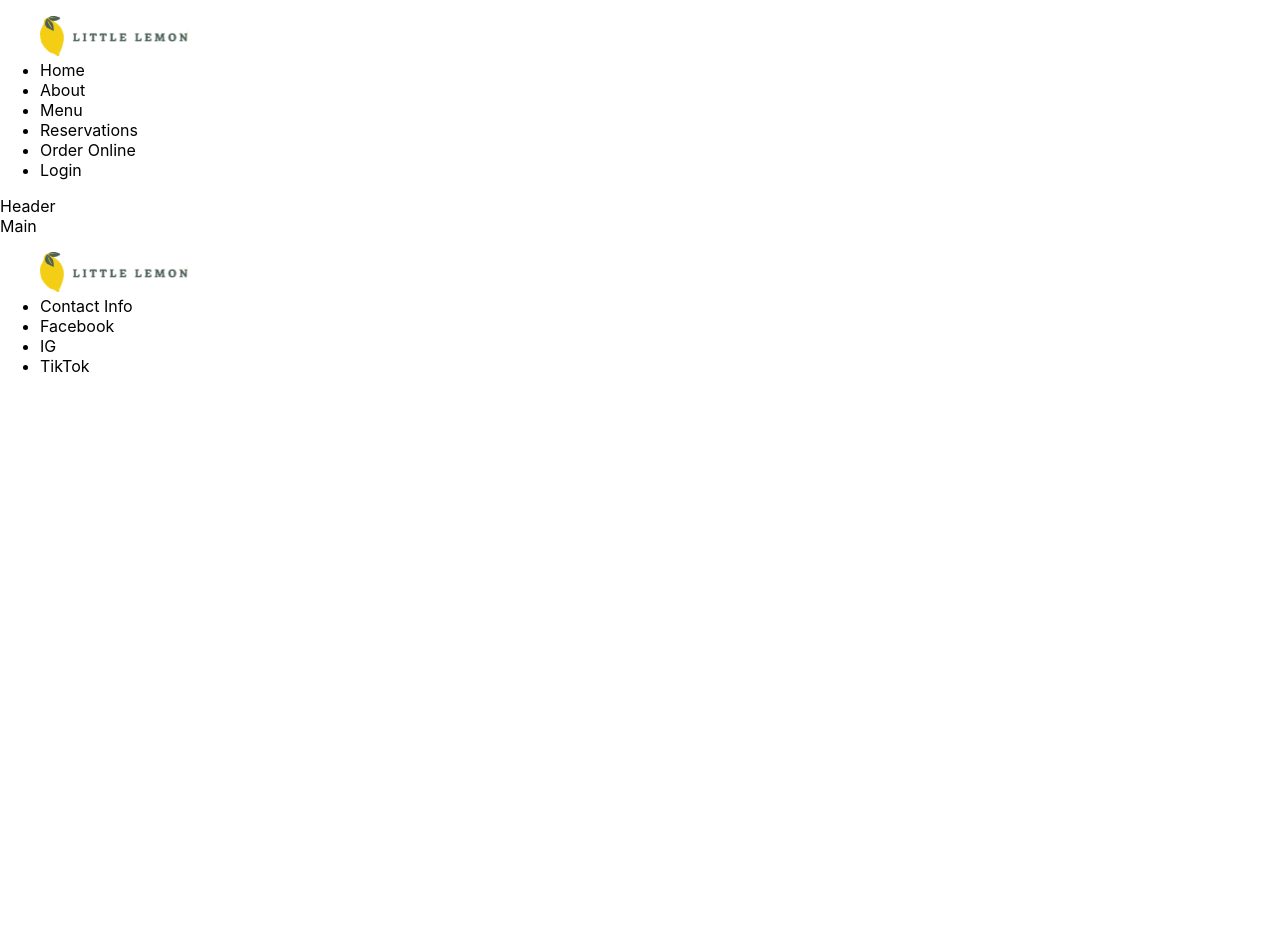
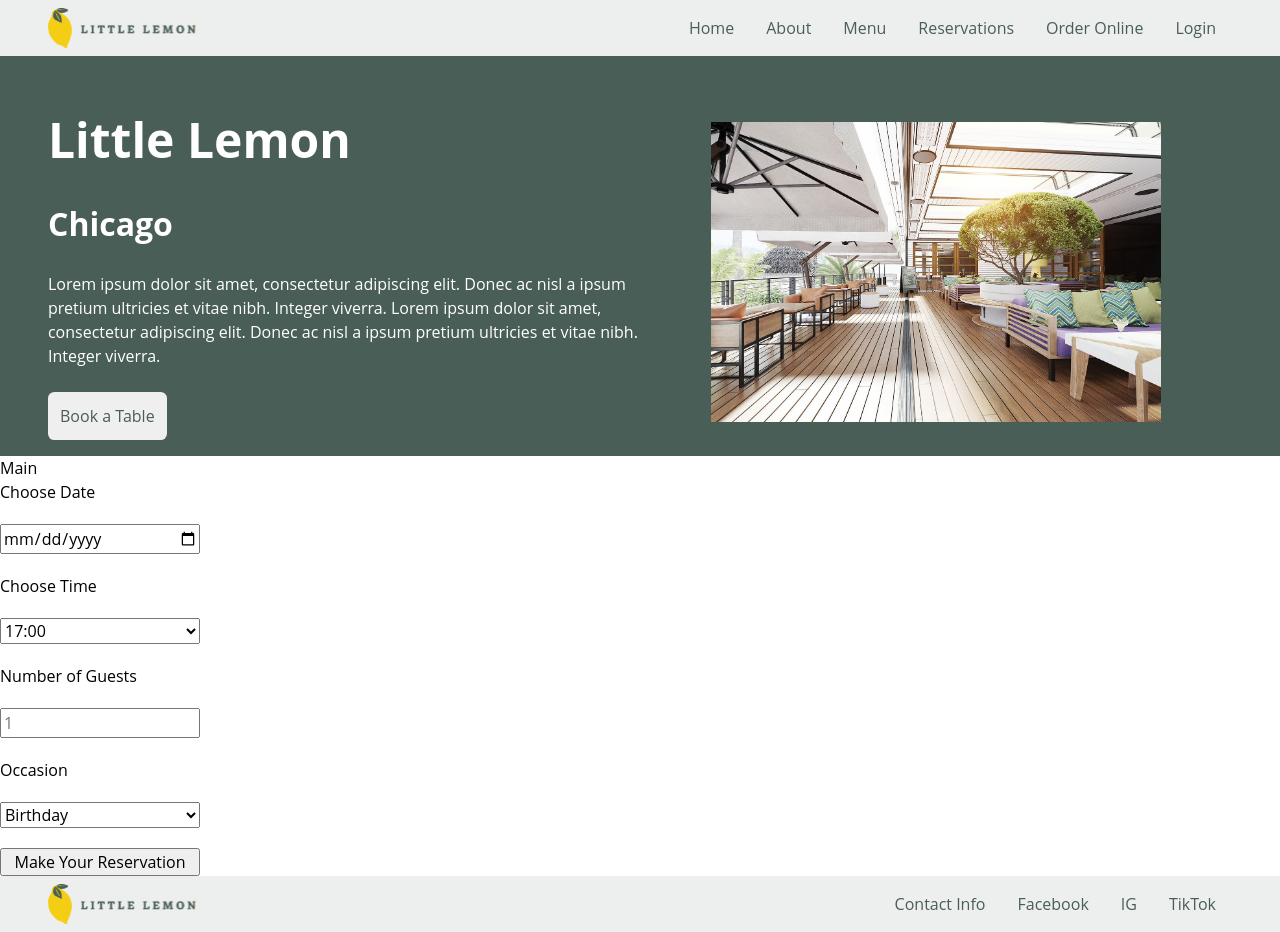
Before and after one commit to slandath/littleLemon, a React (Create React App) app: page / in a window 1280 px wide. Before the commit the page ends 800 px from the top, so only its background shows below. Built offline with nearby package versions, Linux system fonts and the light colour scheme.

Commit message:
header footer onChange
making progress

I'm tired

```diff
--- a/public/index.html
+++ b/public/index.html
@@ -4,6 +4,8 @@
 <head>
   <meta charset="utf-8" />
   <link rel="icon" href="%PUBLIC_URL%/favicon.ico" />
+  <link rel="preconnect" href="https://fonts.googleapis.com">
+  <link rel="preconnect" href="https://fonts.gstatic.com" crossorigin>
   <meta name="viewport" content="width=device-width, initial-scale=1" />
   <meta name="theme-color" content="#000000" />
   <meta name="description" content="Meta FE Developer Capstone Project - Little Lemon" />
@@ -30,6 +32,7 @@
 
 <body>
   <noscript>You need to enable JavaScript to run this app.</noscript>
+  <script src="https://raw.githubusercontent.com/Meta-Front-End-Developer-PC/capstone/master/api.js"></script>
   <div id="root"></div>
   <!--
       This HTML file is a template.
--- a/src/App.css
+++ b/src/App.css
@@ -1,3 +1,78 @@
+/* Box sizing rules */
+*,
+*::before,
+*::after {
+  box-sizing: border-box;
+}
+
+/* Remove default margin */
+body,
+h1,
+h2,
+h3,
+h4,
+p,
+figure,
+blockquote,
+dl,
+dd {
+  margin: 0;
+}
+
+/* Remove list styles on ul, ol elements with a list role, which suggests default styling will be removed */
+ul[role="list"],
+ol[role="list"] {
+  list-style: none;
+}
+
+/* Set core root defaults */
+html:focus-within {
+  scroll-behavior: smooth;
+}
+
+/* Set core body defaults */
+body {
+  min-height: 100vh;
+  text-rendering: optimizeSpeed;
+  line-height: 1.5;
+}
+
+/* A elements that don't have a class get default styles */
+a:not([class]) {
+  text-decoration-skip-ink: auto;
+}
+
+/* Make images easier to work with */
+img,
+picture {
+  max-width: 100%;
+  display: block;
+}
+
+/* Inherit fonts for inputs and buttons */
+input,
+button,
+textarea,
+select {
+  font: inherit;
+}
+
+/* Remove all animations, transitions and smooth scroll for people that prefer not to see them */
+@media (prefers-reduced-motion: reduce) {
+  html:focus-within {
+    scroll-behavior: auto;
+  }
+
+  *,
+  *::before,
+  *::after {
+    animation-duration: 0.01ms !important;
+    animation-iteration-count: 1 !important;
+    transition-duration: 0.01ms !important;
+    scroll-behavior: auto !important;
+  }
+}
+
 .App {
   text-align: center;
 }
@@ -36,3 +111,167 @@
     transform: rotate(360deg);
   }
 }
+
+* {
+  font-family: "Be Vietnam Pro", sans-serif;
+  font-family: "Inter Tight", sans-serif;
+  font-family: "Markazi Text", serif;
+  font-family: "Open Sans", sans-serif;
+}
+
+body {
+  margin: 0 auto;
+  max-width: 1440px;
+}
+
+.main-container {
+  min-height: 100vh;
+  min-height: 100dvh;
+  display: grid;
+  grid-template-rows: auto 1fr auto;
+}
+
+.navbar {
+  display: flex;
+  justify-content: space-between;
+  align-items: center;
+  background-color: #edefee;
+  padding-left: 3rem;
+  padding-right: 3rem;
+}
+
+.navbar-links ul {
+  margin: 0;
+  padding: 0;
+  display: flex;
+}
+
+.navbar-links li {
+  list-style: none;
+}
+
+.navbar-links li a {
+  text-decoration: none;
+  padding: 1rem;
+  display: block;
+  color: #495e57;
+}
+
+.navbar-links li:hover {
+  background-color: #f4ce14;
+}
+
+.toggle-button {
+  position: absolute;
+  top: 0.75rem;
+  right: 1rem;
+  display: none;
+  flex-direction: column;
+  justify-content: space-between;
+  width: 30px;
+  height: 21px;
+}
+
+.toggle-button .bar {
+  height: 3px;
+  width: 100%;
+  background-color: #495e57;
+  border-radius: 10px;
+}
+
+.resform {
+  display: grid;
+  max-width: 200px;
+  gap: 20px;
+}
+
+.footer {
+  display: flex;
+  justify-content: space-between;
+  align-items: center;
+  background-color: #edefee;
+  padding-left: 3rem;
+  padding-right: 3rem;
+  flex-shrink: 0;
+  bottom: 0;
+  position: static;
+}
+.footer-links ul {
+  margin: 0;
+  padding: 0;
+  display: flex;
+}
+.footer-links li {
+  list-style: none;
+}
+
+.footer-links li a {
+  text-decoration: none;
+  padding: 1rem;
+  display: block;
+  color: #495e57;
+}
+
+@media (max-width: 400px) {
+  .toggle-button {
+    display: flex;
+  }
+  .navbar-links {
+    width: 100%;
+    display: none;
+  }
+  .navbar {
+    flex-direction: column;
+    align-items: flex-start;
+  }
+  .navbar-links ul {
+    flex-direction: column;
+    width: 100%;
+  }
+  .navbar-links li {
+    text-align: center;
+  }
+  .navbar-links a {
+    padding: 0.5rem 1rem;
+  }
+  .navbar-links.active {
+    display: flex;
+  }
+}
+.header-container {
+  background-color: #495e57;
+  color: white;
+  display: grid;
+  grid-template-columns: 1fr 1fr;
+  height: 400px;
+  padding: 3rem;
+}
+
+.hero-container {
+  margin: auto;
+}
+
+.hero-container h2 {
+  font-size: 48px;
+}
+
+.hero-container h3 {
+  font-size: 32px;
+}
+
+.header-image-container {
+  margin: auto;
+}
+.header-image-container img {
+  max-height: 300px;
+}
+.hero-container button {
+  padding: 0.75rem;
+  border-radius: 0.4rem;
+  border: 1px black;
+  color: #495e57;
+}
+.hero-container button:hover {
+  cursor: pointer;
+  background-color: #ee9972;
+}
--- a/src/App.js
+++ b/src/App.js
@@ -1,16 +1,20 @@
 import "./App.css";
 import Nav from "./Components/Nav";
-import Header from "./Components/Header";
-import Main from "./Components/Main";
+import Hero from "./Components/Header";
+import Highlights from "./Components/Main";
 import Footer from "./Components/Footer";
+import BookingPage from "./Components/BookingPage";
 
 function App() {
   return (
     <>
-      <Nav />
-      <Header />
-      <Main />
-      <Footer />
+      <div className="main-container">
+        <Nav />
+        <Hero />
+        <Highlights />
+        <BookingPage />
+        <Footer />
+      </div>
     </>
   );
 }
--- /dev/null
+++ b/src/Components/BookingForm.js
@@ -0,0 +1,55 @@
+import { useRef } from "react";
+
+const BookingForm = () => {
+  const restimeRef = useRef("");
+  const resdateRef = useRef("");
+  const resguestRef = useRef("");
+  const resoccasionRef = useRef("");
+
+  const availableTimes = ["17:00", "18:00", "19:00", "20:00", "21:00", "22:00"];
+  const occasions = ["Birthday", "Anniversary", "Other"];
+
+  function formHandler(e) {
+    e.prevent.default();
+    alert("Booked!");
+  }
+
+  return (
+    <>
+      <form className="resform" onSubmit={formHandler}>
+        <label htmlFor="res-date">Choose Date</label>
+        <input
+          name="resdate"
+          type="date"
+          id="res-date"
+          ref={resdateRef}
+        ></input>
+        <label htmlFor="res-time">Choose Time</label>
+        <select id="res-time" ref={restimeRef} name="restime">
+          {availableTimes.map((time, index) => {
+            return <option key={index}>{time}</option>;
+          })}
+        </select>
+        <label htmlFor="guests">Number of Guests</label>
+        <input
+          name="resguest"
+          type="number"
+          placeholder="1"
+          min="1"
+          max="10"
+          id="guests"
+          ref={resguestRef}
+        ></input>
+        <label htmlFor="occasion">Occasion</label>
+        <select id="occasion" name="resoccasion" ref={resoccasionRef}>
+          {occasions.map((occasion, index) => {
+            return <option key={index}>{occasion}</option>;
+          })}
+        </select>
+        <input type="submit" value="Make Your Reservation"></input>
+      </form>
+    </>
+  );
+};
+
+export default BookingForm;
--- /dev/null
+++ b/src/Components/BookingPage.js
@@ -0,0 +1,8 @@
+import React from "react";
+import BookingForm from "./BookingForm";
+
+const BookingPage = () => {
+  return <BookingForm />;
+};
+
+export default BookingPage;
--- a/src/Components/Footer.js
+++ b/src/Components/Footer.js
@@ -3,14 +3,24 @@ import Logo from "./Logo.svg";
 
 const Footer = () => {
   return (
-    <footer>
-      <ul>
-        <img src={Logo} alt="logo"></img>
-        <li>Contact Info</li>
-        <li>Facebook</li>
-        <li>IG</li>
-        <li>TikTok</li>
-      </ul>
+    <footer className="footer">
+      <img src={Logo} alt="logo"></img>
+      <div className="footer-links">
+        <ul>
+          <li>
+            <a href="#">Contact Info</a>
+          </li>
+          <li>
+            <a href="#">Facebook</a>
+          </li>
+          <li>
+            <a href="#">IG</a>
+          </li>
+          <li>
+            <a href="#">TikTok</a>
+          </li>
+        </ul>
+      </div>
     </footer>
   );
 };
--- a/src/Components/Header.js
+++ b/src/Components/Header.js
@@ -1,7 +1,28 @@
 import React from "react";
+import restaurant from "../assets/restaurant.jpg";
 
-const Header = () => {
-  return <header>Header</header>;
+const Hero = () => {
+  return (
+    <header className="header-container">
+      <div className="hero-container">
+        <h2>Little Lemon</h2>
+        <br />
+        <h3>Chicago</h3>
+        <br />
+        <p>
+          Lorem ipsum dolor sit amet, consectetur adipiscing elit. Donec ac nisl
+          a ipsum pretium ultricies et vitae nibh. Integer viverra. Lorem ipsum
+          dolor sit amet, consectetur adipiscing elit. Donec ac nisl a ipsum
+          pretium ultricies et vitae nibh. Integer viverra.
+        </p>
+        <br />
+        <button>Book a Table</button>
+      </div>
+      <div className="header-image-container">
+        <img src={restaurant} alt="restaurant"></img>
+      </div>
+    </header>
+  );
 };
 
-export default Header;
+export default Hero;
--- a/src/Components/Main.js
+++ b/src/Components/Main.js
@@ -1,6 +1,4 @@
-import React from "react";
-
-const Main = () => {
+const Main = (props) => {
   return <main>Main</main>;
 };
 
--- a/src/Components/Nav.js
+++ b/src/Components/Nav.js
@@ -3,16 +3,35 @@ import Logo from "./Logo.svg";
 
 const Nav = () => {
   return (
-    <nav>
-      <ul>
-        <img src={Logo} alt="logo"></img>
-        <li>Home</li>
-        <li>About</li>
-        <li>Menu</li>
-        <li>Reservations</li>
-        <li>Order Online</li>
-        <li>Login</li>
-      </ul>
+    <nav className="navbar">
+      <img src={Logo} alt="logo"></img>
+      <a href="#" className="toggle-button">
+        <span className="bar"></span>
+        <span className="bar"></span>
+        <span className="bar"></span>
+      </a>
+      <div className="navbar-links">
+        <ul>
+          <li>
+            <a href="#">Home</a>
+          </li>
+          <li>
+            <a href="#about">About</a>
+          </li>
+          <li>
+            <a href="#menu">Menu</a>{" "}
+          </li>
+          <li>
+            <a href="#reserve">Reservations</a>
+          </li>
+          <li>
+            <a href="#order">Order Online</a>
+          </li>
+          <li>
+            <a href="#login">Login</a>
+          </li>
+        </ul>
+      </div>
     </nav>
   );
 };
```
Also changed, not shown: src/assets/restaurant.jpg (renamed from assets/icons_assets/restaurant.jpg).
